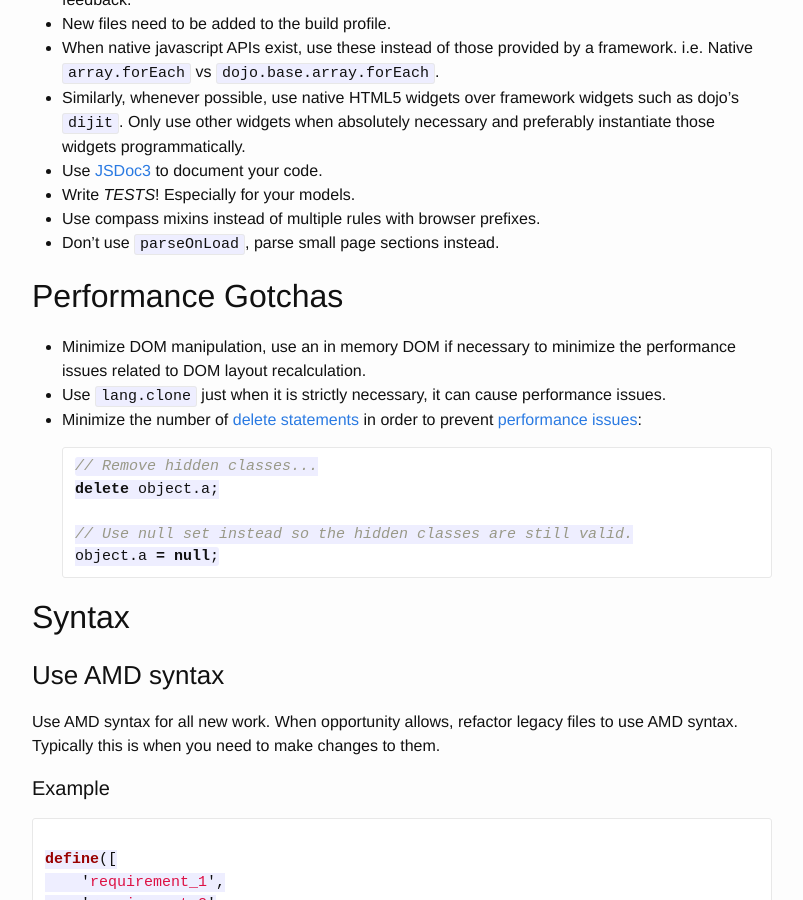
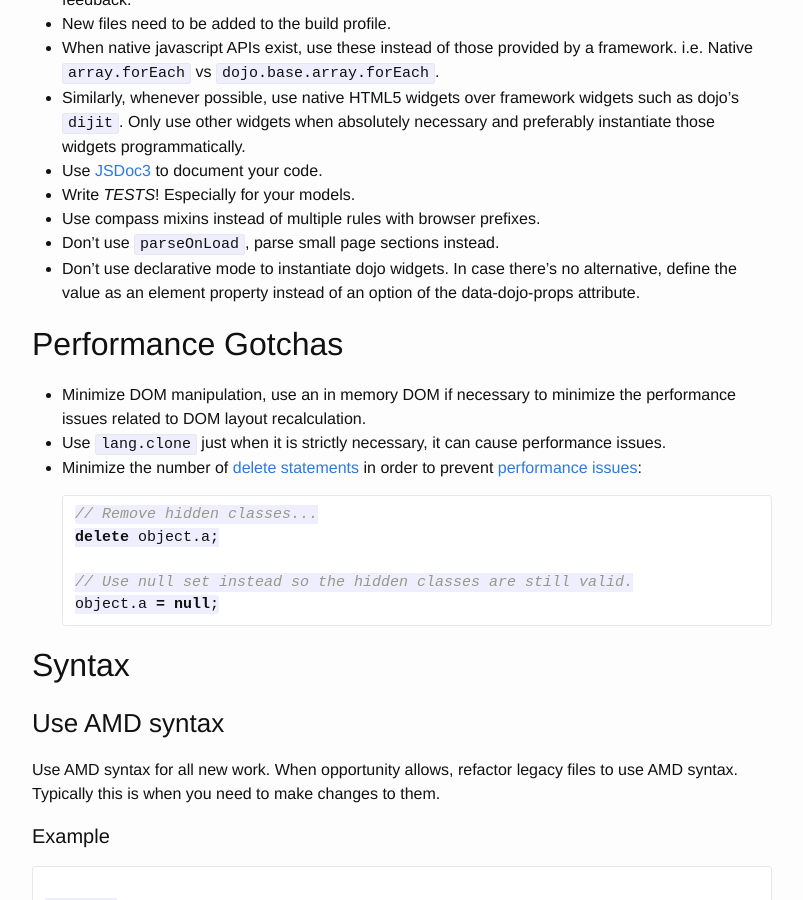
Before and after one commit to fieldaware/style-guide, a Jekyll site: the page built from frontend.md, in a window 1280 px wide and 900 px high, scrolled down 1469 px. Shown: the whole window, without its empty margins (238-1041 px from the left). Built offline with Jekyll 4.4.1, drawn with Linux system fonts in a browser that asks for light colours; nearby versions of some CDN libraries; Markdown is read by kramdown in place of the engine named in the settings.

Commit message:
Add a general tip to don't define values as part of data-dojo-props attribute

```diff
--- a/frontend.md
+++ b/frontend.md
@@ -32,7 +32,7 @@ Memory Management [keynote][memory-management-keynote] and [video][memory-manage
 - Write *TESTS*! Especially for your models.
 - Use compass mixins instead of multiple rules with browser prefixes.
 - Don't use `parseOnLoad`, parse small page sections instead.
-
+- Don't use declarative mode to instantiate dojo widgets. In case there's no alternative, define the value as an element property instead of an option of the data-dojo-props attribute.
 
 ## Performance Gotchas
 
```
